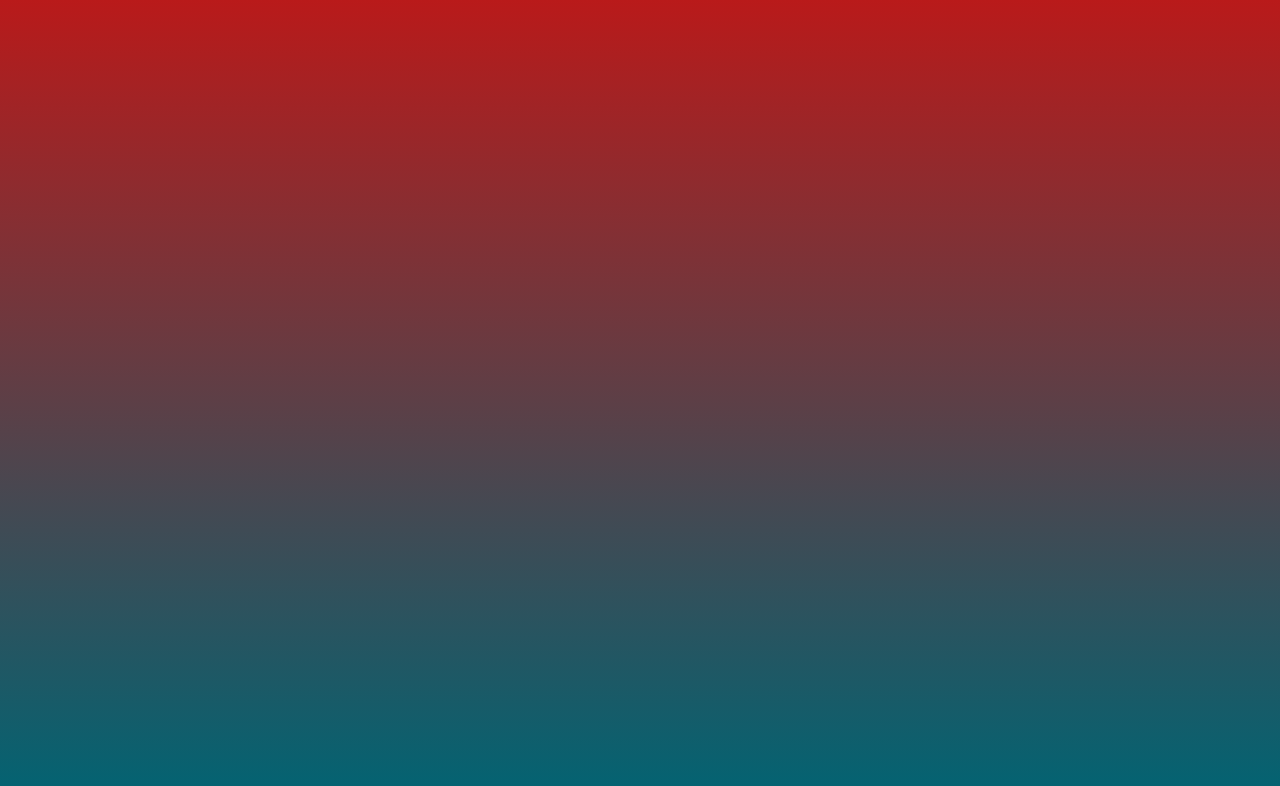
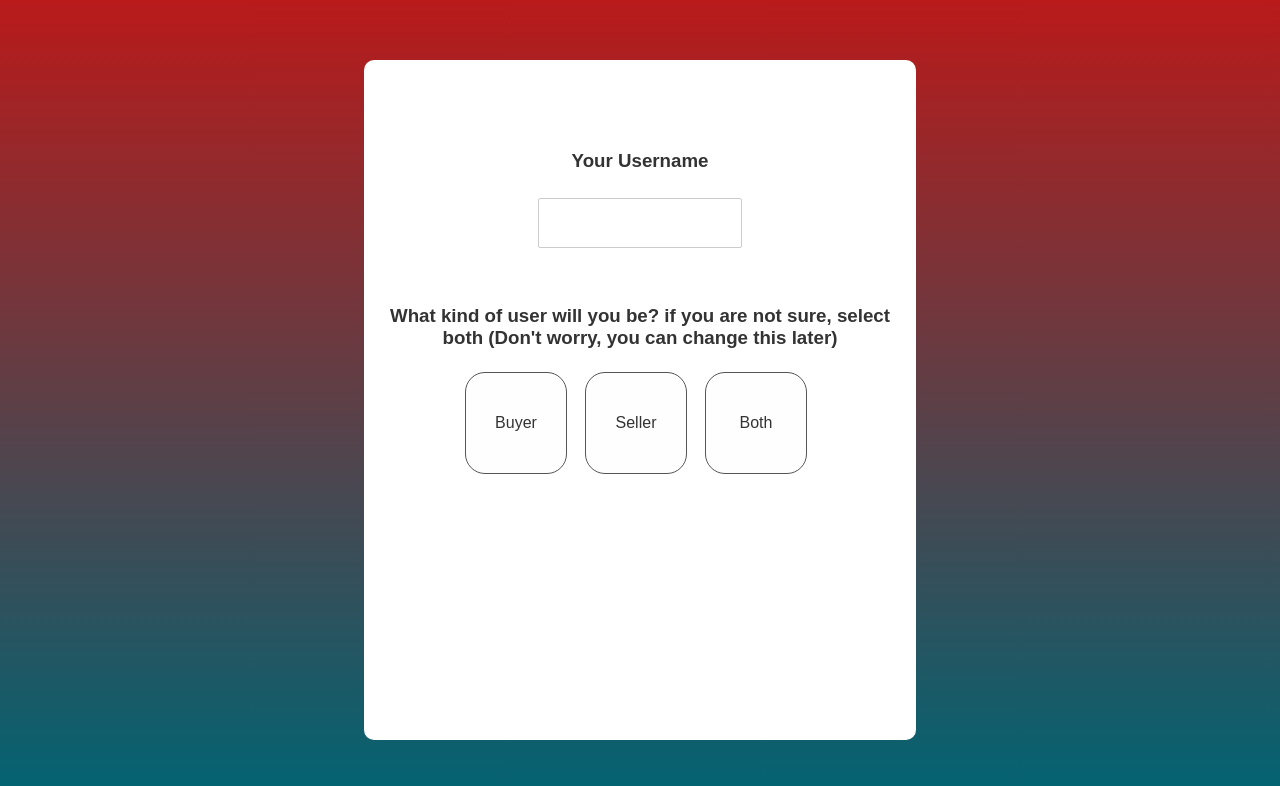
Before and after one commit to jacoboforero/TodoCar-FrontEnd, a SvelteKit app: page /register in a window 1280 px wide. Shown: the top 786 px of the page. Built offline with nearby package versions, Linux system fonts and the light colour scheme.

Commit message:
Continued work on registrato form

```diff
--- a/src/routes/register/+page.svelte
+++ b/src/routes/register/+page.svelte
@@ -1,7 +1,51 @@
 <script>
+	// @ts-nocheck
+
+	let user_options = [
+		{ id: 1, name: 'Buyer', selected: false },
+		{ id: 2, name: 'Seller', selected: false },
+		{ id: 3, name: 'Both', selected: false }
+	];
+
+	function toggleSelection(option) {
+		option.selected = !option.selected;
+	}
 </script>
 
-<body />
+<body>
+	<div id="main-registration-box">
+		<form id="registration-form">
+			<div class="username-group">
+				<h3 class="username-text">Your Username</h3>
+				<p><input placeholder="" /></p>
+			</div>
+
+			<div class="option-boxes">
+				<h3 class="option-text">
+					What kind of user will you be? if you are not sure, select both (Don't worry, you can
+					change this later)
+				</h3>
+				{#each user_options as option}
+					<!-- svelte-ignore a11y-click-events-have-key-events -->
+					<div class="option-box" on:click={() => toggleSelection(option)}>
+						<input
+							class="option-input"
+							type="checkbox"
+							bind:checked={option.selected}
+							id={'option-' + option.id}
+						/>
+						<label
+							for={'option-' + option.id}
+							class="custom-checkbox {option.selected ? 'selected' : ''}"
+						>
+							{option.name}
+						</label>
+					</div>
+				{/each}
+			</div>
+		</form>
+	</div>
+</body>
 
 <style>
 	body {
@@ -14,4 +58,77 @@
 		font-family: 'Jost', sans-serif;
 		background: linear-gradient(to bottom, #b91a1a, #016473);
 	}
+
+	#main-registration-box {
+		width: 350px;
+		height: 500px;
+		background: #fff; /* Changed for a cleaner look */
+		overflow: hidden;
+		border-radius: 10px;
+		width: 40%;
+		height: 80%;
+		padding: 20px;
+	}
+
+	#registration-form {
+		position: relative;
+		width: 100%;
+		height: 100%;
+	}
+
+	.username-group {
+		text-align: center; /* Center the username group content */
+		margin-top: 70px;
+		margin-bottom: 30px; /* Add more space between the username section and options */
+	}
+
+	.username-group input {
+		height: 50px;
+		width: 40%; /* Adjust the input width as needed */
+		padding: 5px; /* Add some padding for better appearance */
+		margin-top: 10px; /* Space between label and input */
+	}
+
+	.username-text {
+		margin-bottom: 5px; /* Optional: Adjust the space between the title and the input */
+	}
+
+	.option-boxes {
+		display: flex; /* Use flexbox to arrange children horizontally */
+		justify-content: center; /* Center the items horizontally */
+		flex-wrap: wrap; /* Wrap items to the next line if needed */
+	}
+
+	.option-box {
+		display: inline-flex; /* Use flexbox within each option */
+		align-items: center; /* Vertically align items in the center */
+		margin: 5px; /* Space between boxes */
+		cursor: pointer;
+	}
+
+	.custom-checkbox {
+		width: 100px;
+		height: 100px;
+		border: 1px solid #555;
+		display: flex; /* Use flexbox for internal alignment */
+		justify-content: center; /* Center content horizontally */
+		align-items: center; /* Center content vertically */
+		text-align: center; /* Align text in the center */
+		margin-right: 8px;
+		transition: background-color 0.3s;
+		border-radius: 20px;
+		background-color: #fefefe;
+	}
+
+	.custom-checkbox.selected {
+		background-color: #b91a1a; /* Change color when selected */
+	}
+
+	.option-input {
+		display: none; /* Hide the default checkbox */
+	}
+
+	.option-text {
+		text-align: center;
+	}
 </style>
```
